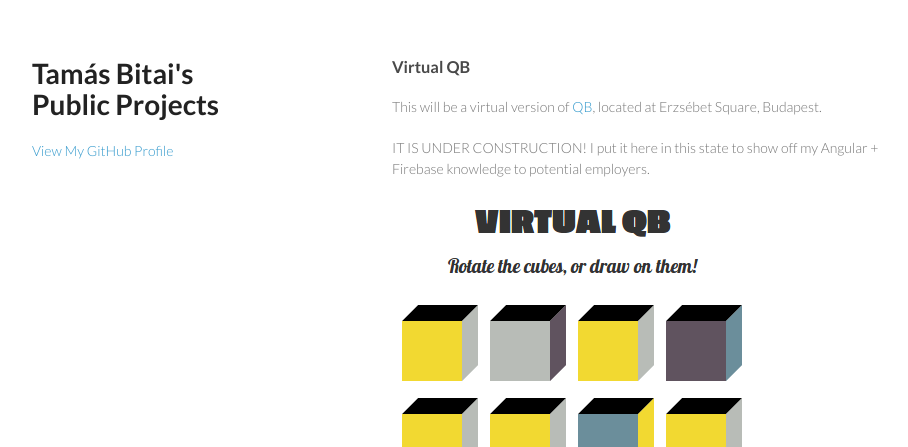
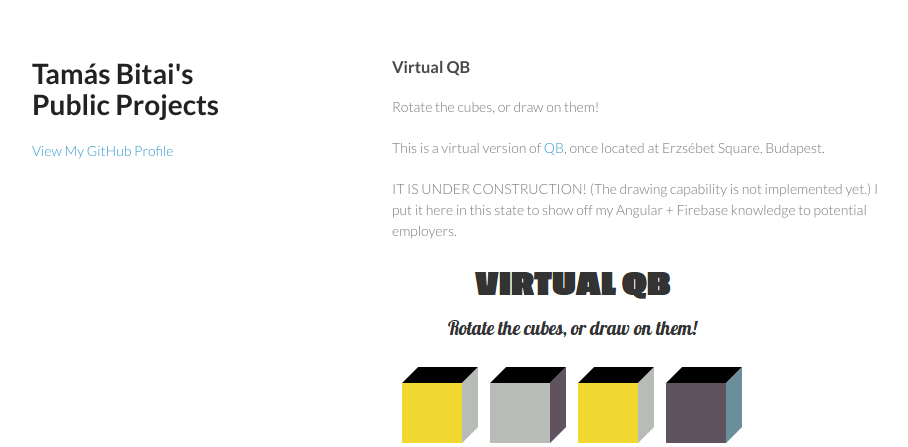
Before and after one commit to tbitai/tbitai.github.io, a plain HTML site: page index.html in a window 1280 px wide. Shown: the top 447 px of the page, without its empty margins (178-1086 px from the left). Drawn offline with Linux system fonts and the light colour scheme.

Commit message:
Update VQB section

```diff
--- a/index.html
+++ b/index.html
@@ -30,10 +30,12 @@
 </a>-->Virtual QB</h3>
 
 
-<p>This will be a virtual version of <a href="http://szinesvaros.hu/index.php/en/projects/item/11-bp-v-erzsebet-ter">QB</a>,
-  located at Erzsébet Square, Budapest.
+<p>Rotate the cubes, or draw on them!
 </p>
-<p> IT IS UNDER CONSTRUCTION! I put it here in this state to show off my Angular + Firebase knowledge to potential employers.</p>
+<p>This is a virtual version of <a href="http://szinesvaros.hu/index.php/en/projects/item/11-bp-v-erzsebet-ter">QB</a>,
+  once located at Erzsébet Square, Budapest.
+</p>
+<p> IT IS UNDER CONSTRUCTION! (The drawing capability is not implemented yet.) I put it here in this state to show off my Angular + Firebase knowledge to potential employers.</p>
 
         <a href="http://tbitai.github.io/vqb"><img src="vqb.png"></a>
       </section>
```
